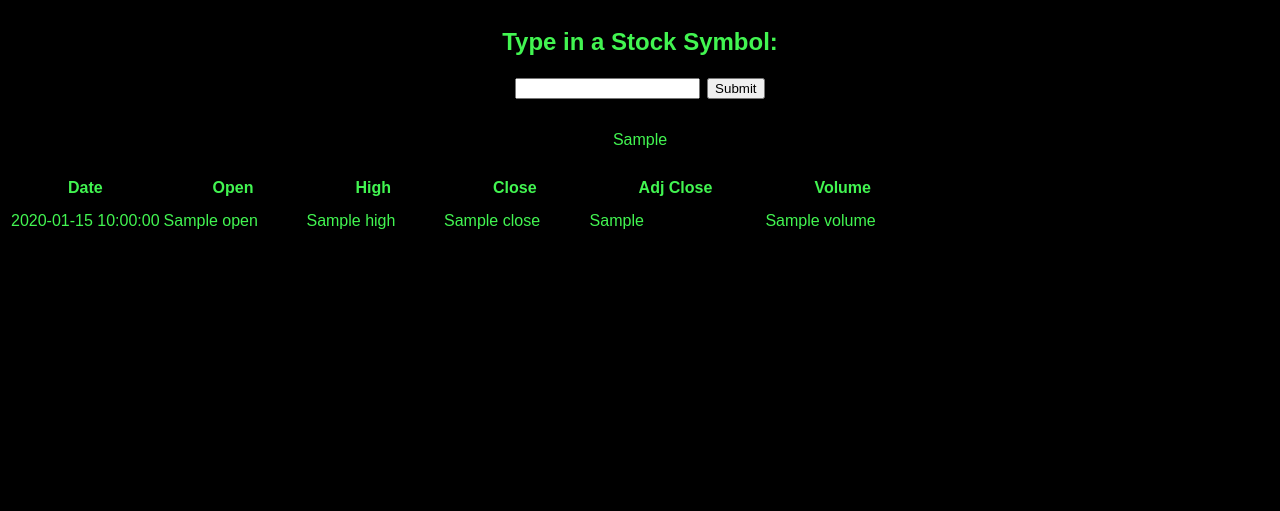
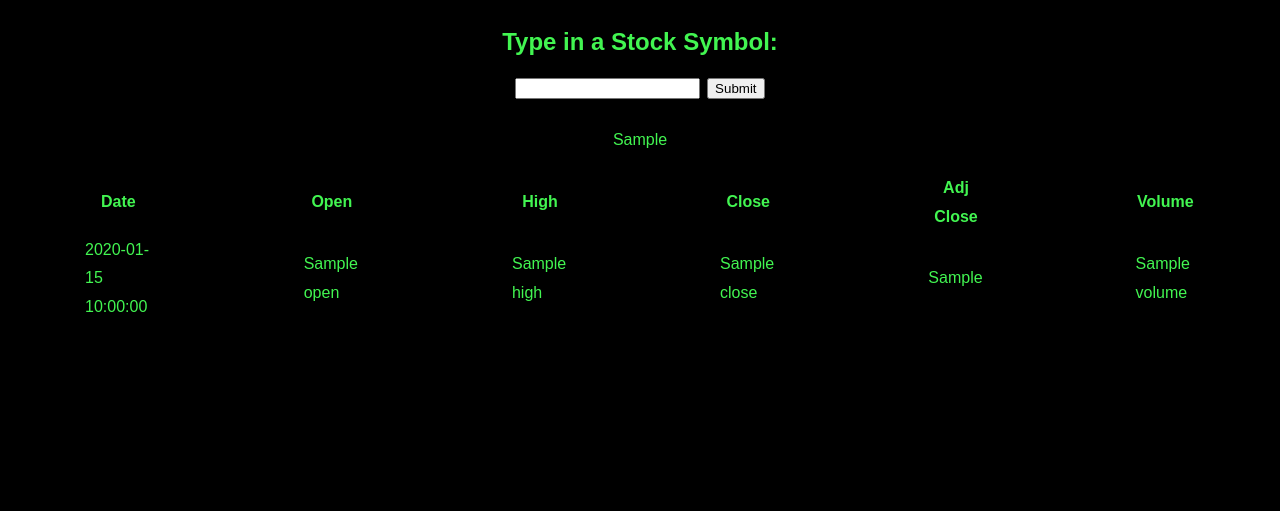
Before and after one commit to RyanLuo1/DeepMinds, a Flask app: template templates/picker.html in a window 1280 px wide. Shown: the top 511 px of the page. Run offline with Flask 2, Linux system fonts and the light colour scheme; the template is opened without the code that fills it: most values are stand-ins (such as "Sample title", 1, 10 or a date in 2020).

Commit message:
Finished the front end of stocks page, will look to include a stock graph

```diff
--- a/picker/picker.py
+++ b/picker/picker.py
@@ -8,12 +8,14 @@ import pandas as pd
 # Created a function for ticker, and needed to return df while also printing df to ensure functionality
 def picker_select(ticker):
     period1 = int(time.mktime(datetime.datetime(2021, 5, 1, 23, 59).timetuple()))
-    period2 = int(time.mktime(datetime.datetime(2022, 6, 13, 23, 59).timetuple()))
+    period2 = int(time.mktime(datetime.datetime(2022, 6, 19, 23, 59).timetuple()))
     interval = '1d'
 
     query_string = f"https://query1.finance.yahoo.com/v7/finance/download/{ticker}?period1={period1}&period2={period2}&interval={interval}&events=history&includeAdjustedClose=true"
 
     df = pd.read_csv(query_string)
+
+
     print(df)
     return df
 
--- a/templates/picker.html
+++ b/templates/picker.html
@@ -26,28 +26,29 @@
     .w3-bar .w3-button {
         padding: 16px;
     }
+
 </style>
 <p style="color: #42f551; text-align:center">{{df}} </p>
 
 <table>
     <tr>
-        <th style="color: #42f551; padding-left: 50px; padding-right: 50px;">Date</th>
-        <th style="color: #42f551; padding-left: 50px; padding-right: 50px;">Open</th>
-        <th style="color: #42f551; padding-left: 50px; padding-right: 50px;">High</th>
-        <th style="color: #42f551; padding-left: 50px; padding-right: 50px;">Close</th>
-        <th style="color: #42f551; padding-left: 50px; padding-right: 50px;">Adj Close</th>
-        <th style="color: #42f551; padding-left: 50px; padding-right: 50px;">Volume</th>
+        <th style="color: #42f551; padding-left: 75px; padding-right: 75px;">Date</th>
+        <th style="color: #42f551; padding-left: 75px; padding-right: 75px;">Open</th>
+        <th style="color: #42f551; padding-left: 75px; padding-right: 75px;">High</th>
+        <th style="color: #42f551; padding-left: 75px; padding-right: 75px;">Close</th>
+        <th style="color: #42f551; padding-left: 75px; padding-right: 75px;">Adj Close</th>
+        <th style="color: #42f551; padding-left: 75px; padding-right: 75px;">Volume</th>
     </tr>
 
     {% for row in every_info %}
-    <!-- {'Date': '2021-05-03', 'Open': 703.799988, 'High': 706.0, 'Close': 684.900024, 'Adj Close': 684.900024, 'Volume': 27043100}-->
+
     <tr>
-        <td style="color: #42f551;">{{row["Date"]}}</td>
-        <td style="color: #42f551;">{{row["Open"]}}</td>
-        <td style="color: #42f551;">{{row["High"]}}</td>
-        <td style="color: #42f551;">{{row["Close"]}}</td>
-        <td style="color: #42f551;">{{row["Adj Close"]}}</td>
-        <td style="color: #42f551;">{{row["Volume"]}}</td>
+        <td style="color: #42f551; padding-left: 75px; padding-right: 75px;">{{row["Date"]}}</td>
+        <td style="color: #42f551; padding-left: 75px; padding-right: 75px;">{{row["Open"]}}</td>
+        <td style="color: #42f551; padding-left: 75px; padding-right: 75px;">{{row["High"]}}</td>
+        <td style="color: #42f551; padding-left: 75px; padding-right: 75px;">{{row["Close"]}}</td>
+        <td style="color: #42f551; padding-left: 75px; padding-right: 75px;">{{row["Adj Close"]}}</td>
+        <td style="color: #42f551; padding-left: 75px; padding-right: 75px;">{{row["Volume"]}}</td>
     </tr>
     {% endfor %}
 
```
Lines whose indentation alone changed are shown as unchanged.
